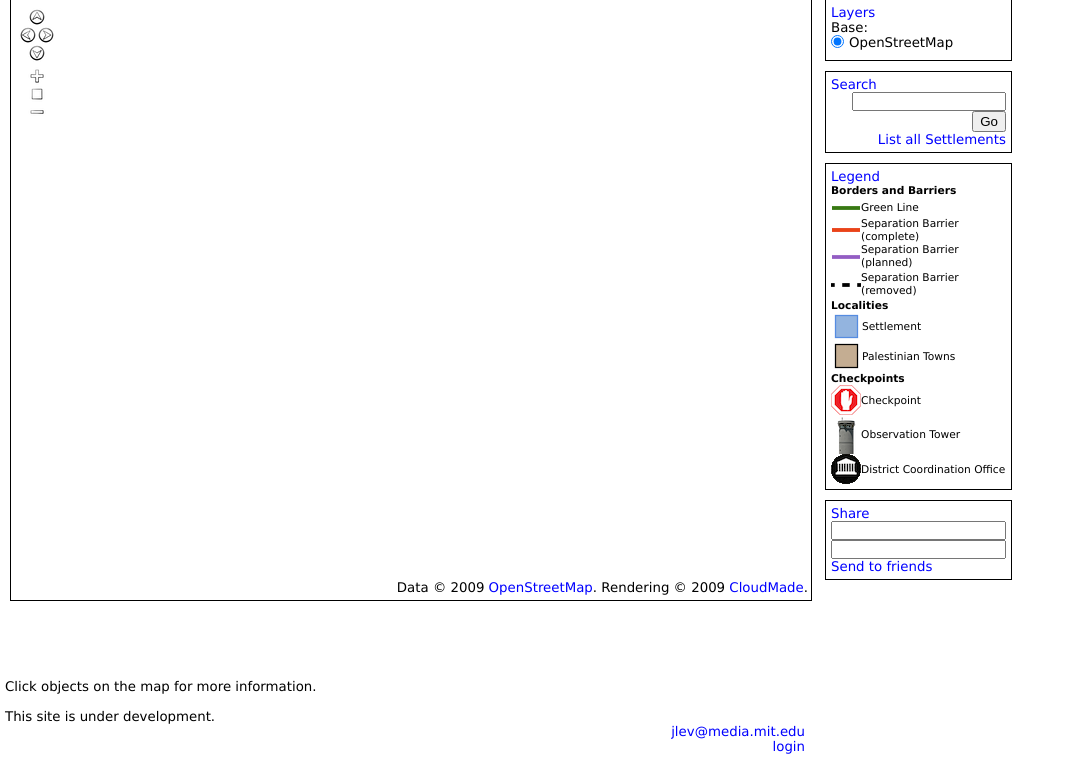
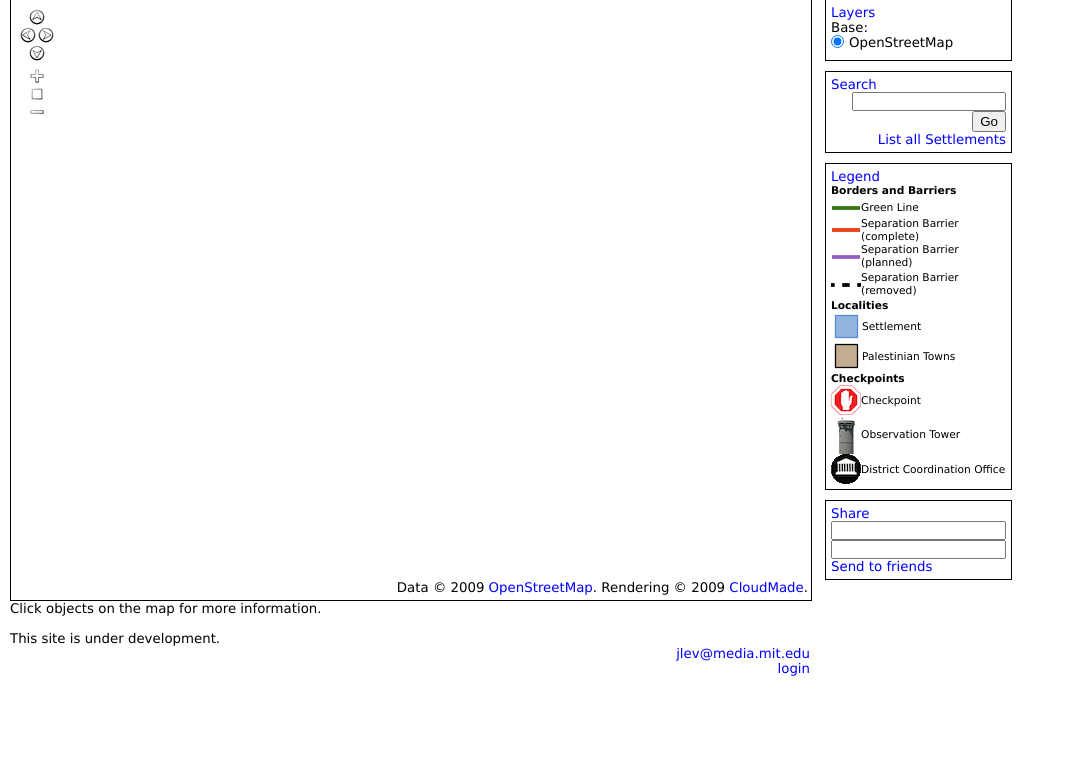
Before and after one commit to jlev/groundtruth, a Django app: template geo/templates/map.html in a window 1280 px wide. Shown: the part 41-800 px from the top of the page, without its empty margins (0-1070 px from the left). Run offline with Django 3.2, Linux system fonts and the light colour scheme; the template is opened without the code that fills it, so the values that code supplies are empty; some libraries are stand-ins or nearby versions.

Commit message:
rearrange

```diff
--- a/geo/templates/map.html
+++ b/geo/templates/map.html
@@ -12,15 +12,6 @@
     {%endblock css%}
 
     {%block content%}
-      <div id="map"></div>
-
-      <div id="bottom"><p>Click objects on the map for more information.</p>
-        <br>
-        <p>This site is under development.</p>
-        <a class="contact" href="http://jlev.media.mit.edu" target="_blank">jlev@media.mit.edu</a><br>
-        <a class="contact" href="/admin">login</a>
-      </div>
-
       <div id="right_menu">
         <div class="right_menu_item">
           <a class="toggle">Layers</a>
@@ -73,6 +64,16 @@
           </div>
         </div>
       </div>
+
+      <div id="map"></div>
+
+      <div id="bottom"><p>Click objects on the map for more information.</p>
+        <br>
+        <p>This site is under development.</p>
+        <a class="contact" href="http://jlev.media.mit.edu" target="_blank">jlev@media.mit.edu</a><br>
+        <a class="contact" href="/admin">login</a>
+      </div>
+
       {% endblock content %}
 
       {% block scripts %}
--- a/media/styles/base.css
+++ b/media/styles/base.css
@@ -47,6 +47,7 @@ h1#logo a:hover {
 
 #right_menu {
     float:right;
+    clear:none;
     margin-right:45px;
     width:150px;
     background:white;
@@ -61,7 +62,7 @@ h1#logo a:hover {
 }
 
 #bottom {
-    position:absolute;
+    float:left;
     bottom:5px;
     left:5px;
     font-size:10pt;
```
